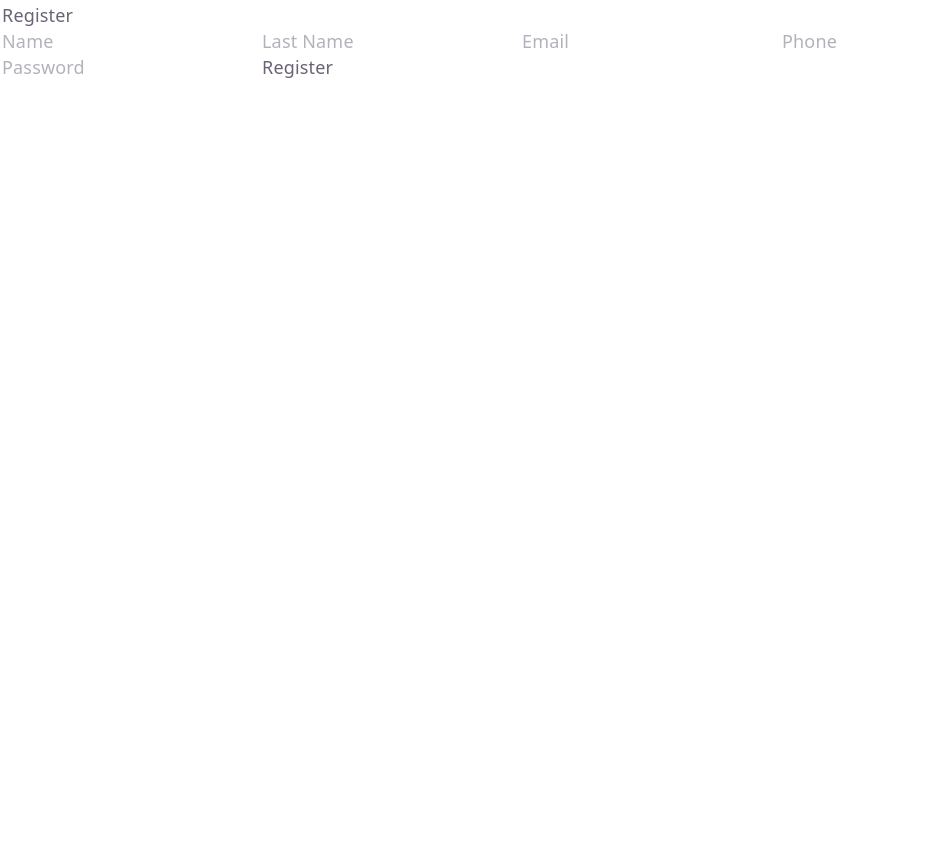
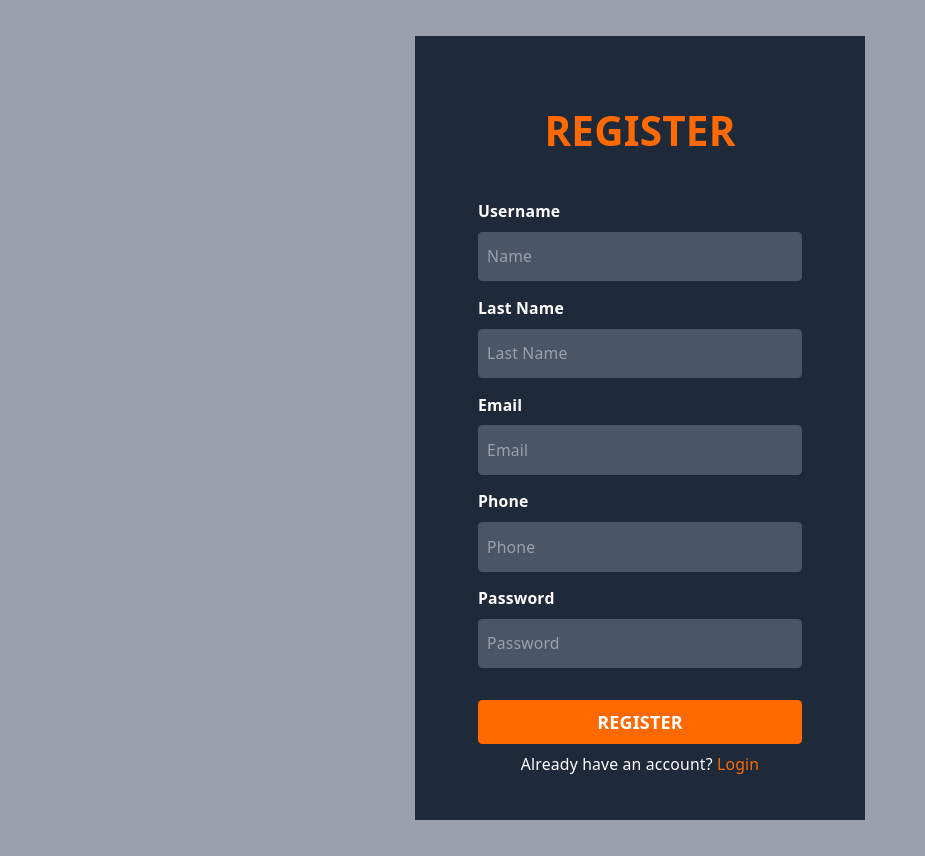
Before and after one commit to DalexisValencia/task-managment, a React (Vite) app: page /register in a window 1280 px wide. Shown: the whole page, without its empty margins (0-925 px from the left). Before the commit the page ends 800 px from the top, so only its background shows below. Built offline with nearby package versions, Linux system fonts and the light colour scheme.

Commit message:
Improve layout on register and login

```diff
--- a/src/authentication/Login/index.tsx
+++ b/src/authentication/Login/index.tsx
@@ -16,15 +16,14 @@ function Login() {
         console.log(userName.current?.value, password.current?.value);
     }
     return (
-        <div className="flex justify-center items-center h-screen p-4">
-            <section className="managent-form w-full border border-blue-500 border-dashed py-10 px-14">
+        <div className="flex justify-center items-center h-screen p-4 bg-gray-400">
+            <section className="bg-gray-800 managent-form w-full border-1.5 border-orange-500 border-solid py-10 px-6 sm:px-14">
                 <nav className="flex justify-center items-center p-6">
-                    <img src="" alt="" />
-                    <h2 className="text-3xl font-bold">LOGIN</h2>
+                    <h2 className="text-4xl font-bold text-orange-500">LOGIN</h2>
                 </nav>
 
                 <form className="mt-4" onSubmit={handleSubmit}>
-                    <label htmlFor="username" className="block text-sm/6 font-bold">Username</label>
+                    <label htmlFor="username" className="block text-sm/6 font-bold text-white">Username</label>
                     <div className="mt-1.5 mb-3">
                         <input
                             type="text"
@@ -34,7 +33,7 @@ function Login() {
                             className="block min-w-0 grow py-3 pr-3 pl-2 w-full bg-gray-600 text-white text-sm placeholder:text-gray-400 rounded focus:ring-0 focus:ring-offset-0"
                         />
                     </div>
-                    <label htmlFor="password" className="block text-sm/6 font-bold">Password</label>
+                    <label htmlFor="password" className="block text-sm/6 font-bold text-white">Password</label>
                     <div className="mt-1.5 mb-3">
                         <input
                             type="password"
@@ -44,11 +43,11 @@ function Login() {
                             className="block min-w-0 grow py-3 pr-3 pl-2 w-full bg-gray-600 text-white text-sm placeholder:text-gray-400 rounded focus:ring-0 focus:ring-offset-0"
                         />
                     </div>
-                    <button type="submit" className="w-full mt-4 bg-blue-500 text-white py-2 px-4 rounded">
+                    <button type="submit" className="w-full mt-4 bg-orange-500 text-white py-2 px-4 rounded font-bold">
                         LOGIN
                     </button>
-                    <p className="text-sm mt-2 text-center mt-2">
-                        Don't have an account? <NavLink to="/register" className="text-blue-500">Register</NavLink>
+                    <p className="text-sm text-center sm:mt-2 mt-4 text-white">
+                        Don't have an account? <NavLink to="/register" className="text-orange-500">Register</NavLink>
                     </p>
                 </form>
             </section>
--- a/src/authentication/Register/index.tsx
+++ b/src/authentication/Register/index.tsx
@@ -3,6 +3,7 @@ This form handle data using controlled components.
 */
 
 import { useState } from "react";
+import { NavLink } from "react-router-dom";
 
 function Register() {
     // First we initialize values
@@ -23,25 +24,85 @@ function Register() {
     };
 
     const handleSubmit = (e: React.FormEvent<HTMLFormElement>) => {
-       e.preventDefault();
+        e.preventDefault();
         console.log(formData);
     };
 
     return (
-        <div>
-            <section className="w-300 md:w-full border-2 border-white border-dashed">
-                <nav>
-                    <img src="" alt="" />
-                    <h2>Register</h2>
+        <div className="flex justify-center items-center p-4 bg-gray-400">
+            <section className="my-4 bg-gray-800 managent-form w-full border-1.5 border-orange-500 border-solid py-10 px-6 sm:px-14">
+                <nav className="flex justify-center items-center p-6">
+                    <h2 className="text-4xl font-bold text-orange-500">REGISTER</h2>
                 </nav>
 
-                <form action="" onSubmit={handleSubmit}>
-                    <input type="text" name="name" placeholder="Name" value={formData.name} onChange={handleChange} />
-                    <input type="text" name="lastname" placeholder="Last Name" value={formData.lastname} onChange={handleChange} />
-                    <input type="email" name="email" placeholder="Email" value={formData.email} onChange={handleChange} />
-                    <input type="tel" name="phone" placeholder="Phone" value={formData.phone} onChange={handleChange} />
-                    <input type="password" name="password" placeholder="Password" value={formData.password} onChange={handleChange} />
-                    <button type="submit">Register</button>
+                <form className="mt-4" onSubmit={handleSubmit}>
+                    <label htmlFor="username" className="block text-sm/6 font-bold text-white">Username</label>
+                    <div className="mt-1.5 mb-3">
+                        <input
+                            type="text"
+                            name="name"
+                            placeholder="Name"
+                            value={formData.name}
+                            onChange={handleChange}
+                            className="block min-w-0 grow py-3 pr-3 pl-2 w-full bg-gray-600 text-white text-sm placeholder:text-gray-400 rounded focus:ring-0 focus:ring-offset-0"
+                        />
+                    </div>
+
+                    <label htmlFor="lastname" className="block text-sm/6 font-bold text-white">Last Name</label>
+                    <div className="mt-1.5 mb-3">
+                        <input
+                            type="text"
+                            name="lastname"
+                            placeholder="Last Name"
+                            value={formData.lastname}
+                            onChange={handleChange}
+                            className="block min-w-0 grow py-3 pr-3 pl-2 w-full bg-gray-600 text-white text-sm placeholder:text-gray-400 rounded focus:ring-0 focus:ring-offset-0"
+                        />
+                    </div>
+
+                    <label htmlFor="email" className="block text-sm/6 font-bold text-white">Email</label>
+                    <div className="mt-1.5 mb-3">
+                        <input
+                            type="email"
+                            name="email"
+                            placeholder="Email"
+                            value={formData.email}
+                            onChange={handleChange}
+                            className="block min-w-0 grow py-3 pr-3 pl-2 w-full bg-gray-600 text-white text-sm placeholder:text-gray-400 rounded focus:ring-0 focus:ring-offset-0"
+                        />
+                    </div>
+
+                    <label htmlFor="phone" className="block text-sm/6 font-bold text-white">Phone</label>
+                    <div className="mt-1.5 mb-3">
+                        <input
+                            type="tel"
+                            name="phone"
+                            placeholder="Phone"
+                            value={formData.phone}
+                            onChange={handleChange}
+                            className="block min-w-0 grow py-3 pr-3 pl-2 w-full bg-gray-600 text-white text-sm placeholder:text-gray-400 rounded focus:ring-0 focus:ring-offset-0"
+                        />
+                    </div>
+
+                    <label htmlFor="password" className="block text-sm/6 font-bold text-white">Password</label>
+                    <div className="mt-1.5 mb-3">
+                        <input
+                            type="password"
+                            name="password"
+                            placeholder="Password"
+                            value={formData.password}
+                            onChange={handleChange}
+                            className="block min-w-0 grow py-3 pr-3 pl-2 w-full bg-gray-600 text-white text-sm placeholder:text-gray-400 rounded focus:ring-0 focus:ring-offset-0"
+                        />
+                    </div>
+
+                    <button type="submit" className="w-full mt-4 bg-orange-500 text-white py-2 px-4 rounded font-bold">
+                        REGISTER
+                    </button>
+
+                    <p className="text-sm text-center sm:mt-2 mt-4 text-white">
+                        Already have an account? <NavLink to="/login" className="text-orange-500">Login</NavLink>
+                    </p>
                 </form>
             </section>
         </div>
--- a/src/authentication/index.scss
+++ b/src/authentication/index.scss
@@ -1,7 +1,9 @@
 .managent-form {
     max-width: 450px;
     input[type="text"],
-    input[type="password"] {
+    input[type="password"],
+    input[type="email"],
+    input[type="tel"] {
         &:focus {
             outline: none;
         }
```
